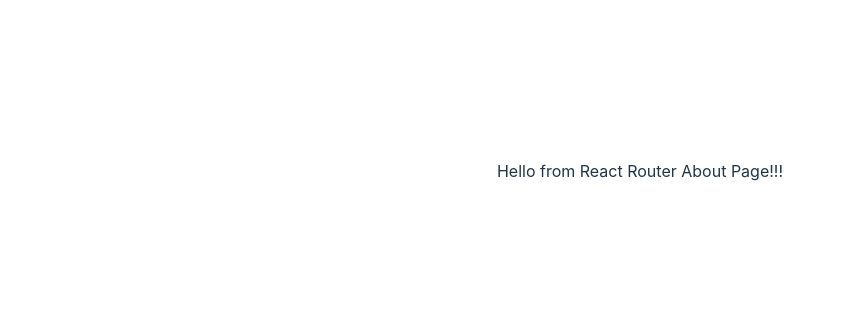
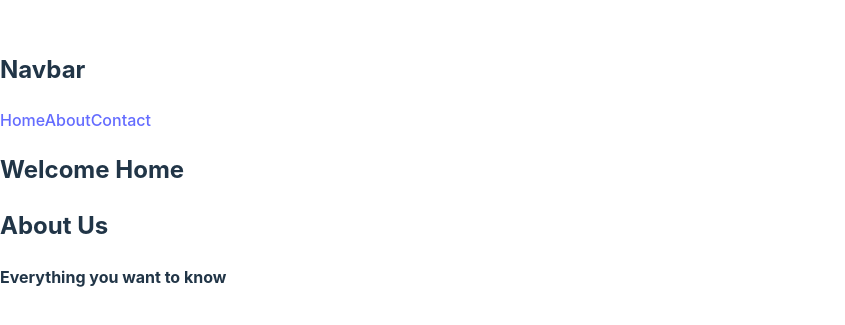
Before and after one commit to Coded-Adil/intro-to-react-router, a React (Vite) app: page /about in a window 1280 px wide. Shown: the part 229-554 px from the top of the page, without its empty margins (0-845 px from the left). Built offline with nearby package versions, Linux system fonts and the light colour scheme.

Commit message:
learning React Router added few components

```diff
--- /dev/null
+++ b/src/components/About/About.jsx
@@ -0,0 +1,11 @@
+
+const About = () => {
+    return (
+        <div>
+            <h2>About Us</h2>
+            <h4>Everything you want to know</h4>
+        </div>
+    );
+};
+
+export default About;
--- /dev/null
+++ b/src/components/Contact/Contact.jsx
@@ -0,0 +1,11 @@
+
+const Contact = () => {
+    return (
+        <div>
+            <h2>Contact Us</h2>
+            <h4>You can just Call us here</h4>
+        </div>
+    );
+};
+
+export default Contact;
--- /dev/null
+++ b/src/components/Header/Header.jsx
@@ -0,0 +1,15 @@
+
+const Header = () => {
+    return (
+        <div>
+            <h2>Navbar</h2>
+            <nav>
+                <a href="/">Home</a>
+                <a href="/about">About</a>
+                <a href="/contact">Contact</a>
+            </nav>
+        </div>
+    );
+};
+
+export default Header;
--- /dev/null
+++ b/src/components/Home/Home.jsx
@@ -0,0 +1,14 @@
+import { Outlet } from "react-router-dom";
+import Header from "../Header/Header";
+
+const Home = () => {
+    return (
+        <div>
+            <Header></Header>
+            <h2>Welcome Home</h2>
+            <Outlet></Outlet>
+        </div>
+    );
+};
+
+export default Home;
```
Also changed, not shown: src/main.jsx (+14 -10 lines).
